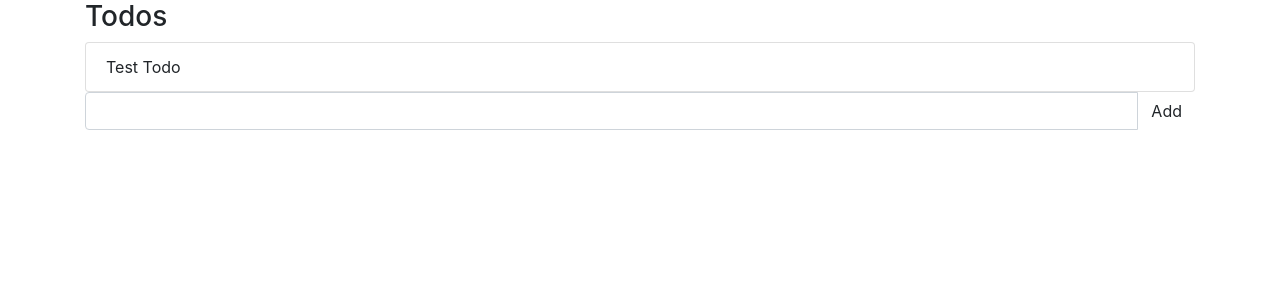
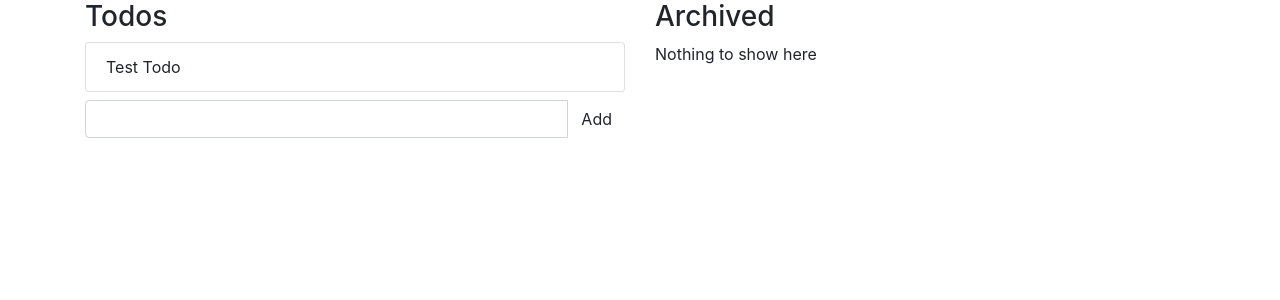
Before and after one commit to filipbugala/react_sages_course, a React (Create React App) app: page / in a window 1280 px wide. Shown: the top 300 px of the page. Built offline with nearby package versions, Linux system fonts and the light colour scheme.

Commit message:
Props, defaultProps, confitional rendering

```diff
--- a/src/App.tsx
+++ b/src/App.tsx
@@ -3,7 +3,8 @@ import { Todo } from './todos/todo'
 import { Todos } from './todos/Todos';
 
 interface State {
-  todos: Todo[]
+  todos: Todo[],
+  archived: Todo[]
 }
 
 class App extends React.Component<{}, State> {
@@ -15,7 +16,8 @@ class App extends React.Component<{}, State> {
         title: 'Test Todo',
         completed: false
       }
-    ]
+    ],
+    archived:[]
   }
 
   addTodo = (title:string) => {
@@ -37,6 +39,14 @@ class App extends React.Component<{}, State> {
           <div className="col">
 
             <Todos todos={this.state.todos}
+                  editor={true}
+                  addTodo={this.addTodo}/>
+
+          </div>
+          <div className="col">
+
+            <Todos title="Archived"
+                  todos={this.state.archived}
                   addTodo={this.addTodo}/>
 
           </div>
--- a/src/todos/Todos.tsx
+++ b/src/todos/Todos.tsx
@@ -8,7 +8,9 @@ interface State {
 }
 
 interface Props {
+  title?: string,
   todos: Todo[],
+  editor?: boolean,
   addTodo: (title: string) => void
 }
 
@@ -16,6 +18,10 @@ export class Todos extends React.Component<Props, State> {
 
   state: State = {
     newTitle: ''
+  }
+
+  static defaultProps = {
+    title: 'Todos'
   }
 
   titleChange(event: ChangeEvent<HTMLInputElement>) {
@@ -27,16 +33,21 @@ export class Todos extends React.Component<Props, State> {
   addTodo() {
     this.props.addTodo(this.state.newTitle)
     this.setState({
-      newTitle:''
+      newTitle: ''
     })
   }
 
   render() {
     return <div>
-      <h3>Todos</h3>
+      <h3>{this.props.title}</h3>
+      {this.props.todos.length ?
         <TodoList todos={this.props.todos} />
+        :
+        <p>Nothing to show here</p>
+      }
+      {this.props.editor ?
 
-      <div className="input-group">
+        <div className="input-group mt-2">
           <input type="text" className="form-control"
             value={this.state.newTitle}
             onKeyUp={e => e.key == "Enter" && this.addTodo()}
@@ -44,6 +55,8 @@ export class Todos extends React.Component<Props, State> {
           <button className="btn" onClick={e => this.addTodo()}>Add</button>
         </div>
 
+        : null}
+
     </div>
   }
 }
```
Lines whose indentation alone changed are shown as unchanged.
